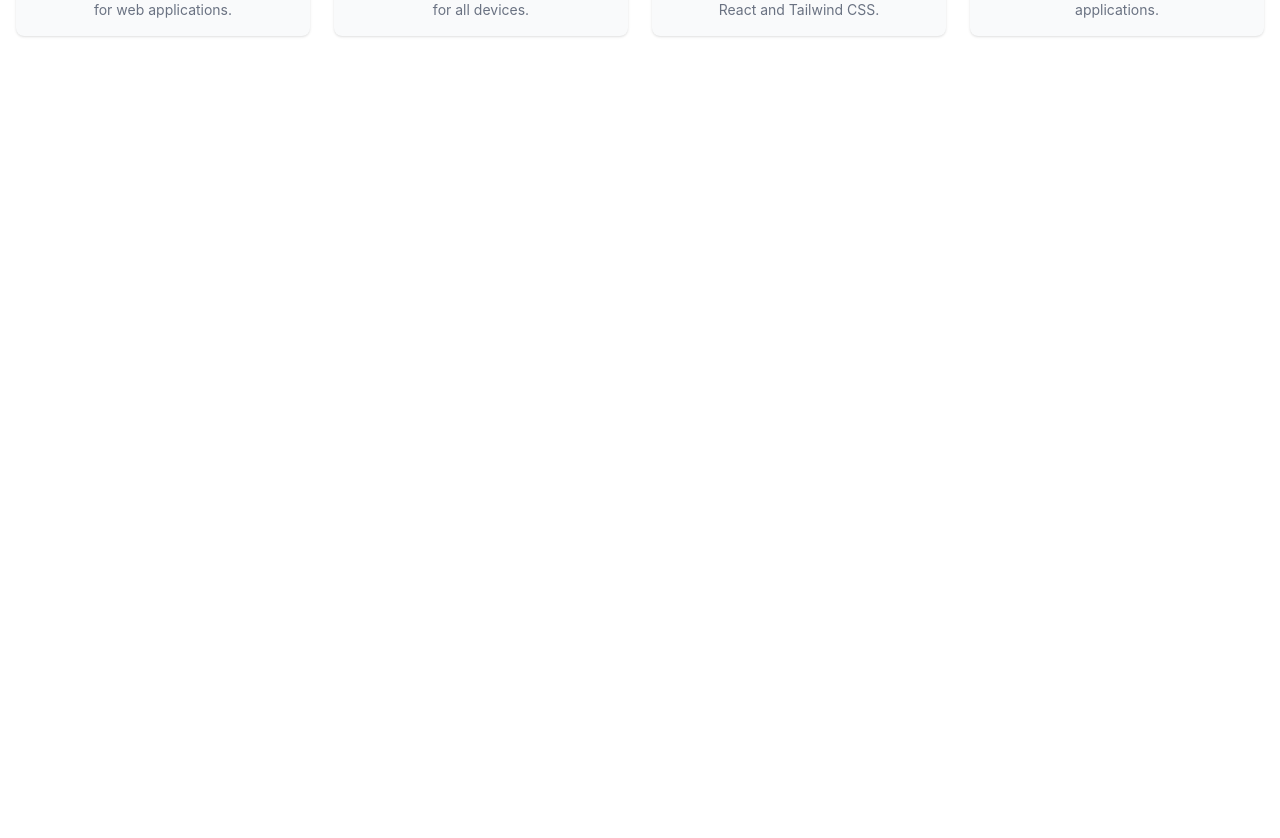
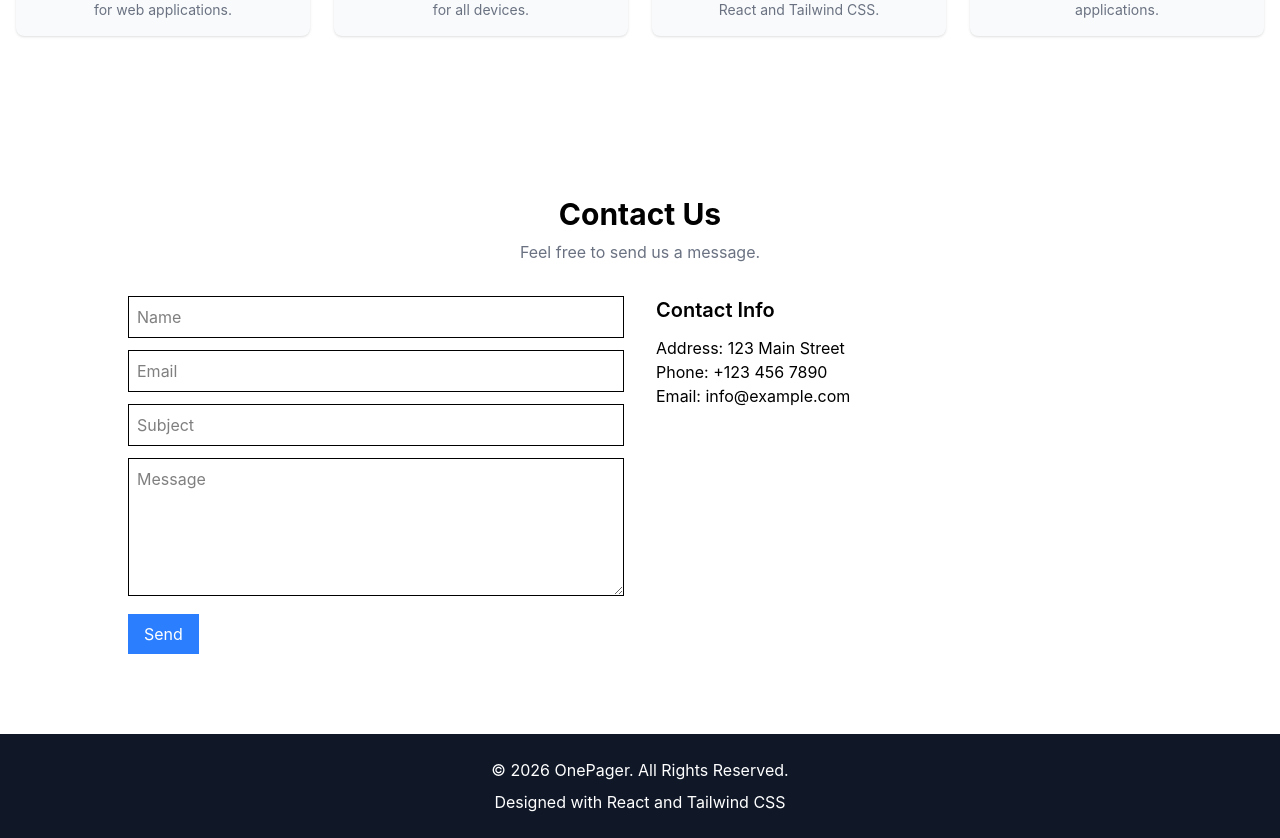
Before and after one commit to beenishishaq2026-iss/Task2-MLBench-OnePagerDesign, a React (Vite) app: page / in a window 1280 px wide. Shown: the part 4868-5706 px from the top of the page. Before the commit the page ends 4984 px from the top, so only its background shows below. Built offline with nearby package versions, Linux system fonts and the light colour scheme.

Commit message:
Add Contact and Footer section

```diff
--- a/src/App.jsx
+++ b/src/App.jsx
@@ -7,6 +7,8 @@ import Biography from './components/Biography'
 import Clients from './components/Clients'
 import Stats from './components/Stats'
 import Blog from './components/Blog'
+import Contact from './components/Contact'
+import Footer from './components/Footer'
 
 function App(){
   return(
@@ -20,6 +22,8 @@ function App(){
       <Clients/>
       <Stats/>
       <Blog/>
+      <Contact/>
+      <Footer/>
     </div>
   )
 }
--- /dev/null
+++ b/src/components/Contact.jsx
@@ -0,0 +1,64 @@
+export default function Contact() {
+  return (
+    <section id="contact-section" className="py-20 px-4">
+      <div className="max-w-5xl mx-auto">
+
+        <h2 className="text-3xl font-bold text-center mb-2">
+          Contact Us
+        </h2>
+
+        <p className="text-center text-gray-500 mb-8">
+          Feel free to send us a message.
+        </p>
+
+        <div className="grid md:grid-cols-2 gap-8">
+
+          <form className="space-y-3">
+            <input
+              type="text"
+              placeholder="Name"
+              className="w-full border p-2"
+            />
+
+            <input
+              type="email"
+              placeholder="Email"
+              className="w-full border p-2"
+            />
+
+            <input
+              type="text"
+              placeholder="Subject"
+              className="w-full border p-2"
+            />
+
+            <textarea
+              rows="5"
+              placeholder="Message"
+              className="w-full border p-2"
+            ></textarea>
+
+            <button
+              type="submit"
+              className="bg-blue-500 text-white px-4 py-2"
+            >
+              Send
+            </button>
+          </form>
+
+          <div>
+            <h3 className="text-xl font-semibold mb-3">
+              Contact Info
+            </h3>
+
+            <p>Address: 123 Main Street</p>
+            <p>Phone: +123 456 7890</p>
+            <p>Email: info@example.com</p>
+          </div>
+
+        </div>
+
+      </div>
+    </section>
+  );
+}
--- /dev/null
+++ b/src/components/Footer.jsx
@@ -0,0 +1,15 @@
+export default function Footer() {
+  return (
+    <footer className="bg-gray-900 text-white py-6">
+      <div className="max-w-6xl mx-auto text-center">
+
+        <p>© 2026 OnePager. All Rights Reserved.</p>
+
+        <p className="mt-2">
+          Designed with React and Tailwind CSS
+        </p>
+
+      </div>
+    </footer>
+  );
+}
```
